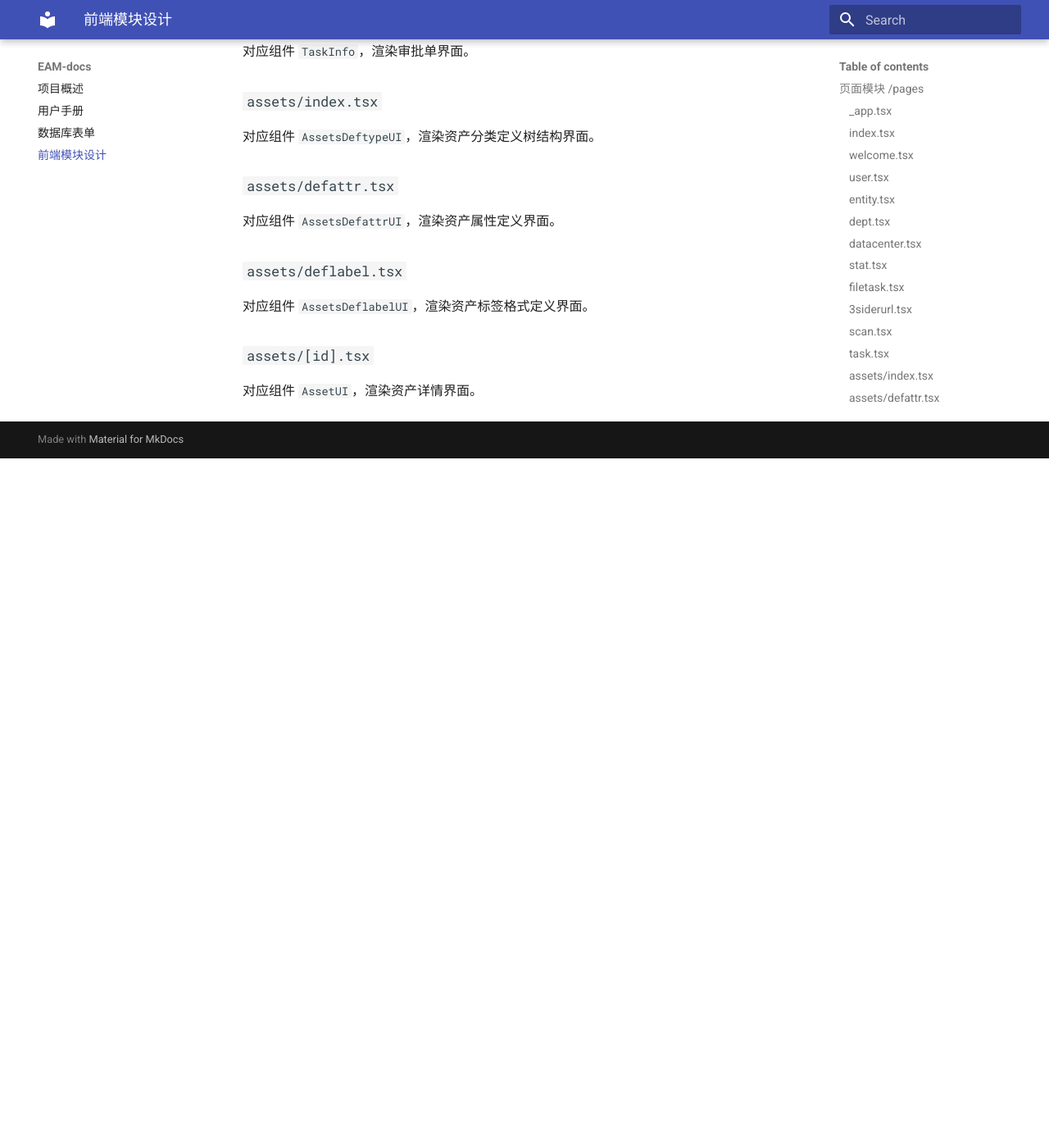
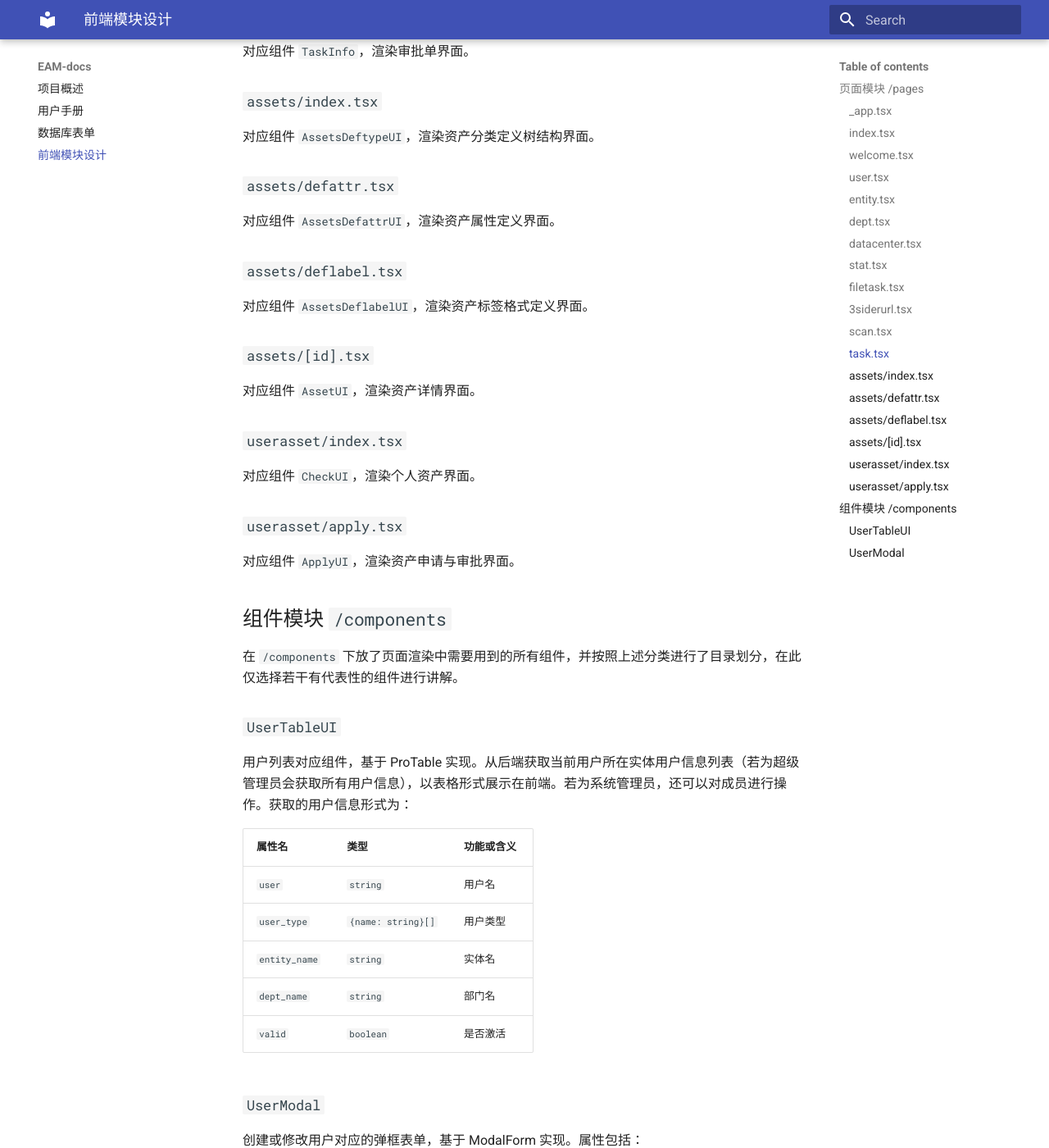
Before and after one commit to Kevin-thu/EAM-docs, an MkDocs documentation site: the page built from docs/module/frontend.md, in a window 1280 px wide and 1400 px high, scrolled down 1710 px. Shown: the whole window at 82% size. Built offline with MkDocs 1.6.1 and Material for MkDocs 9.7.7, drawn with Linux system fonts in a browser that asks for light colours; before the commit the page ends 2269 px from its top, so only the background shows below that; some of the changed text lies outside the part shown.

Commit message:
Update: frontend module

```diff
--- a/docs/module/frontend.md
+++ b/docs/module/frontend.md
@@ -53,3 +53,38 @@
 
 ### `assets/[id].tsx`
 对应组件 `AssetUI`，渲染资产详情界面。
+
+### `userasset/index.tsx`
+对应组件 `CheckUI`，渲染个人资产界面。
+
+### `userasset/apply.tsx`
+对应组件 `ApplyUI`，渲染资产申请与审批界面。
+
+## 组件模块 `/components`
+在 `/components` 下放了页面渲染中需要用到的所有组件，并按照上述分类进行了目录划分，在此仅选择若干有代表性的组件进行讲解。
+
+### `UserTableUI`
+用户列表对应组件，基于 ProTable 实现。从后端获取当前用户所在实体用户信息列表（若为超级管理员会获取所有用户信息），以表格形式展示在前端。若为系统管理员，还可以对成员进行操作。获取的用户信息形式为：
+
+属性名 | 类型 | 功能或含义
+---------|----------|---------
+ `user` | `string` | 用户名
+ `user_type` | `{name: string}[]` | 用户类型
+ `entity_name` | `string` | 实体名
+ `dept_name` | `string` | 部门名
+ `valid` | `boolean` | 是否激活
+
+### `UserModal`
+创建或修改用户对应的弹框表单，基于 ModalForm 实现。属性包括：
+
+属性名 | 类型 | 功能或含义
+---------|----------|---------
+ `isCreate` | `boolean` | 创建还是修改
+ `user` | `string` | 用户名
+ `privilege` | `DefaultOptionType[]` | 用户权限（label为权限名称）
+ `entity_name` | `string` | 实体名
+ `dept_name` | `string` | 部门名
+ `valid` | `boolean` | 是否激活
+ `handleRefresh` | `() => void` | 处理自动刷新
+
+若为超级管理员，会从后端获取实体列表供选择；并根据所选实体/企业系统管理员所在实体获取部门列表供选择。选择完用户属性后，会发送给后端进行创建/修改。
```
